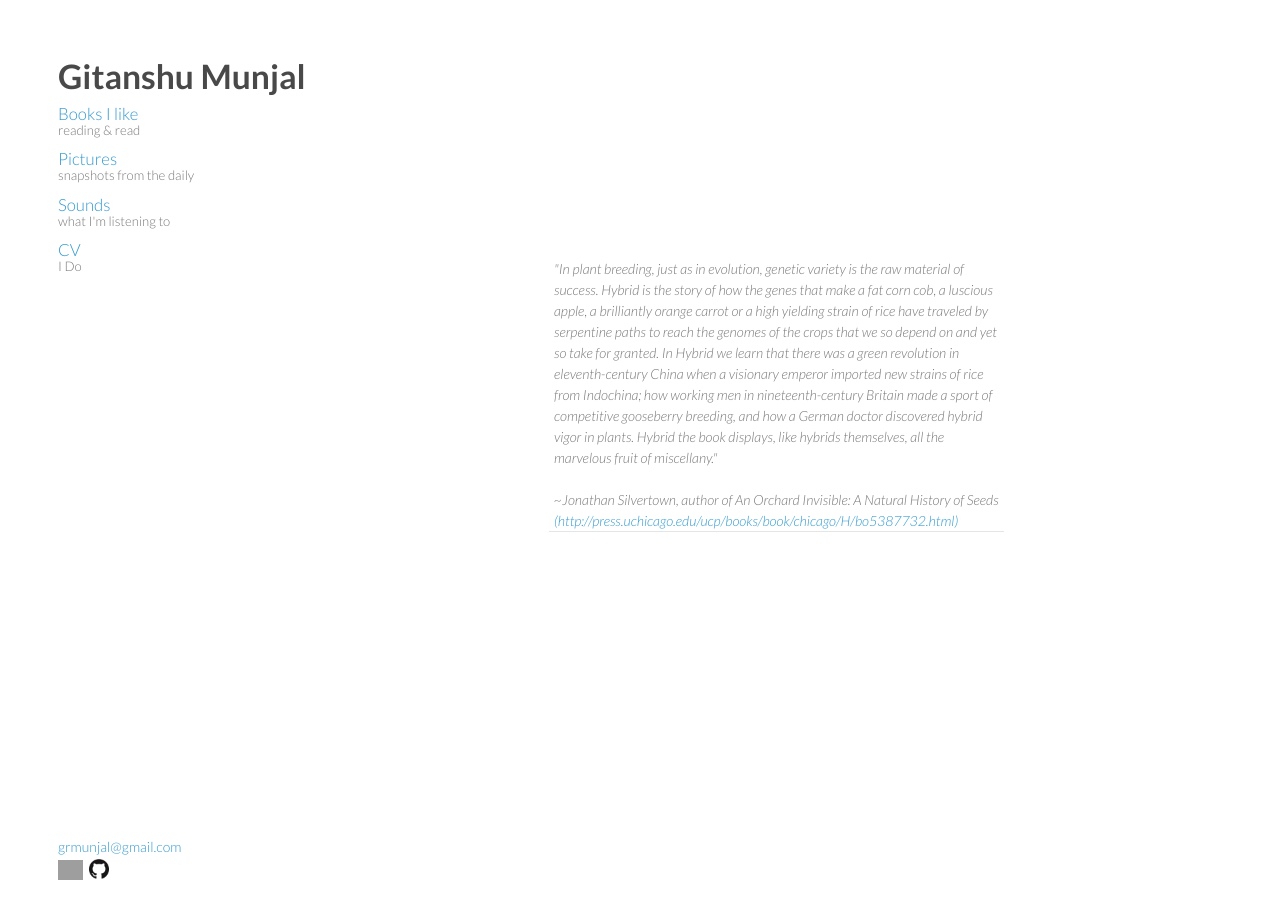
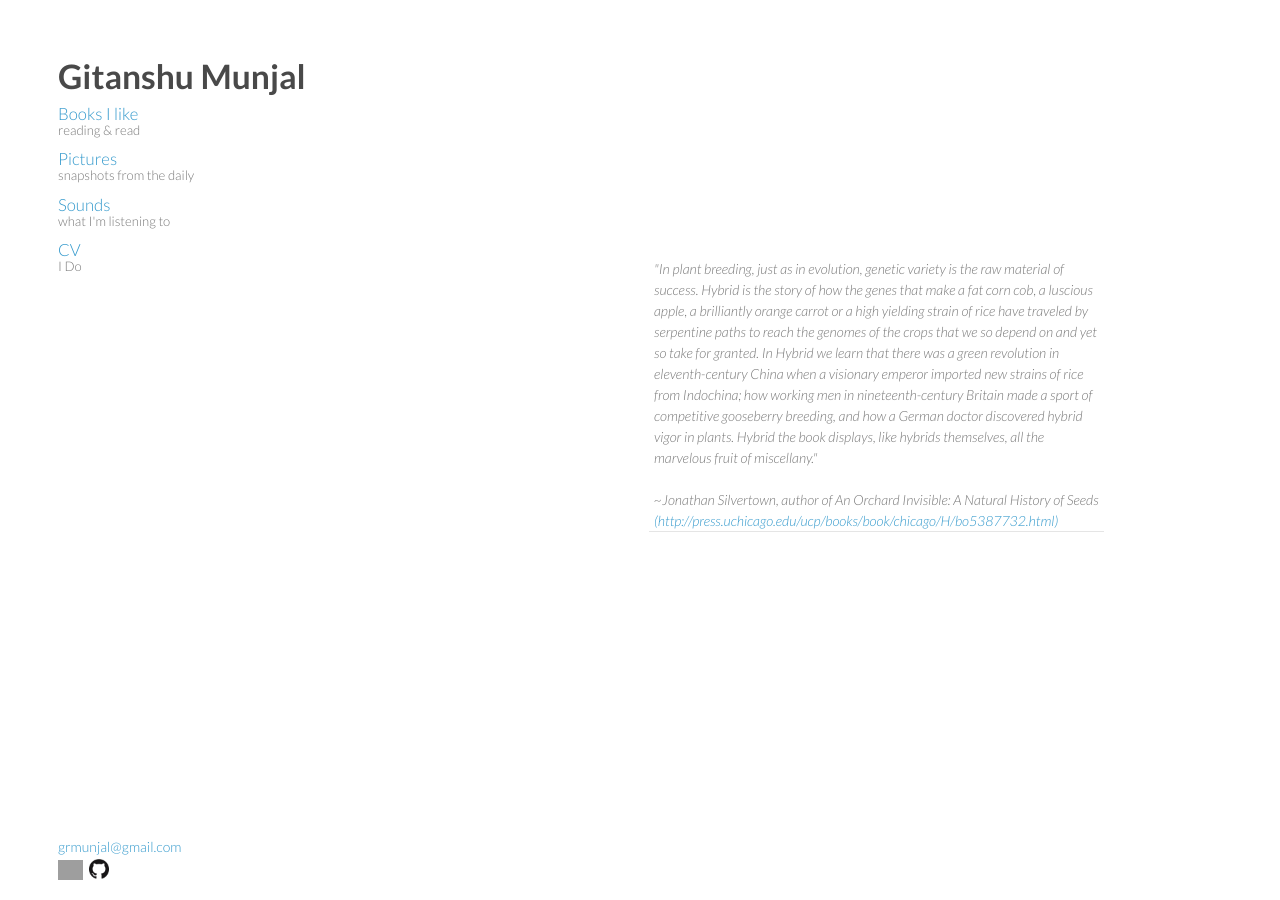
Before and after one commit to grmunjal/grmunjal.github.io, a Jekyll site: the page built from books.html, in a window 1280 px wide. Built offline with Jekyll 4.4.1, drawn with Linux system fonts in a browser that asks for light colours; nearby versions of some CDN libraries; comment, search, counter and statistics services are not loaded; grey boxes are pictures that could not be loaded.

```diff
--- a/stylesheet.css
+++ b/stylesheet.css
@@ -195,19 +195,19 @@ footer {
   width:5%;
   float:left;
   position:relative;
-  left:-150%;
+  left:-160%;
   margin:1px;
 }
 
 #rightquote{
   width:90%;
   float:left;
-  position: relative; left:-40%;margin-top: 40%;
+  position: relative; left:-20%;margin-top: 40%;
   border-bottom:1px solid #e5e5e5;
   padding-left:1%;
   font-style:italic;
 }
 
 #sound{
-  position:relative;left:-80%;
+  position:relative;left:-120%;
 }
```
Also changed, not shown: sounds.html (+8 -0 lines).
